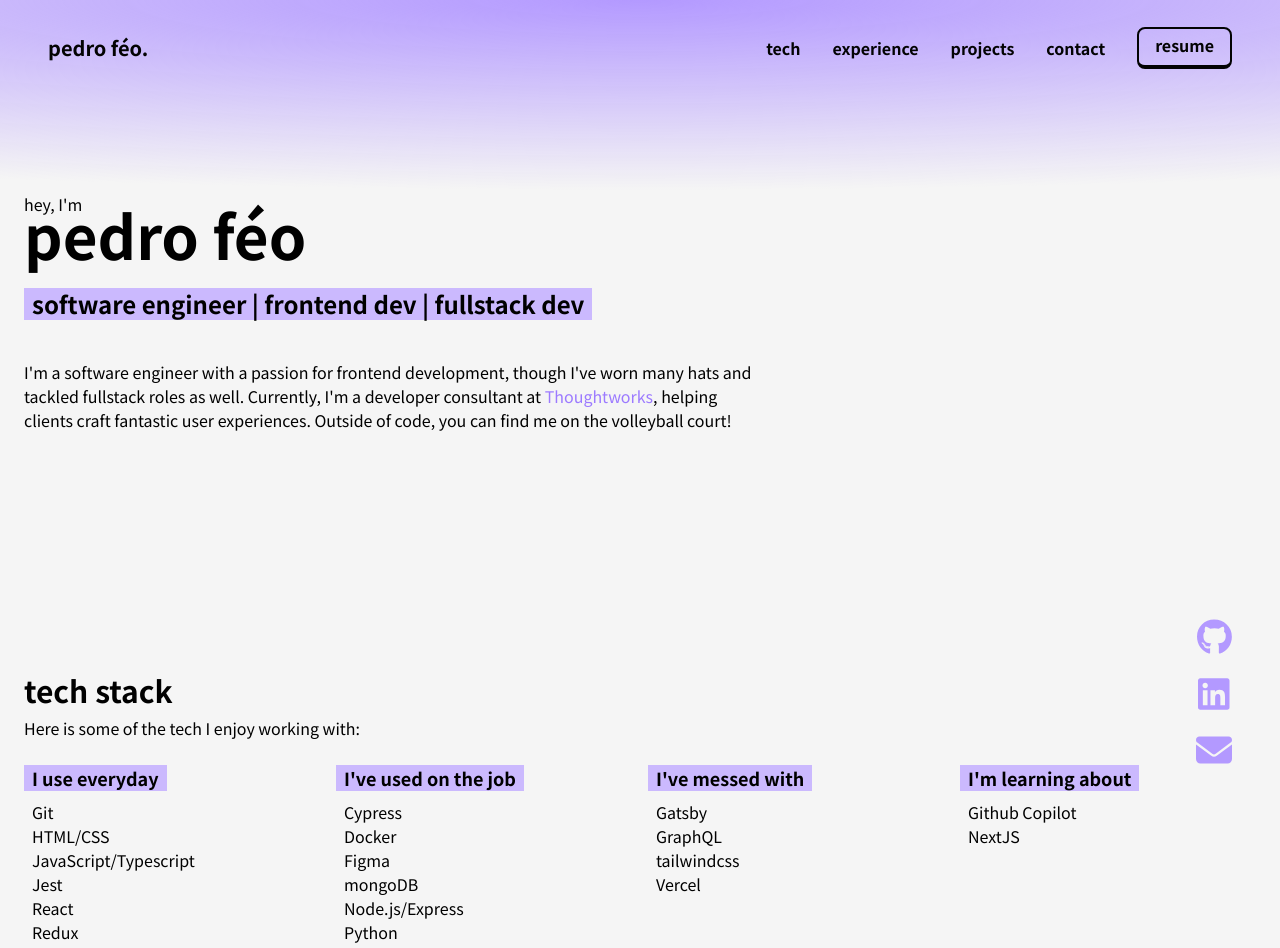
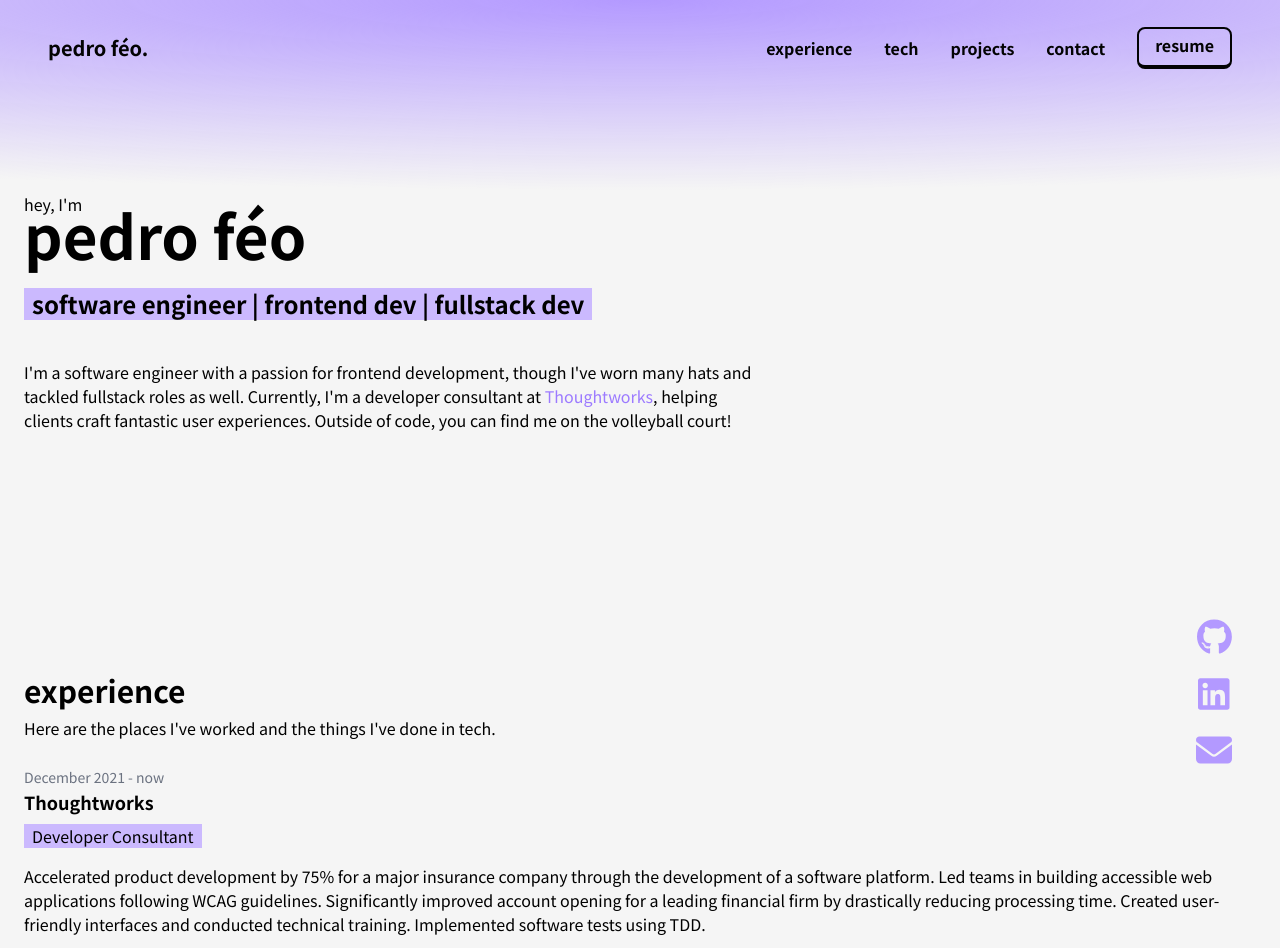
Before and after one commit to Phe0/cv, a Next.js app: page / in a window 1280 px wide. Shown: the top 948 px of the page. Built offline with nearby package versions, Linux system fonts and the light colour scheme.

Commit message:
add experience section

```diff
--- /dev/null
+++ b/app/components/experience-section.tsx
@@ -0,0 +1,48 @@
+import { Section } from "@/components/section";
+import experienceJson from "@/data/experience.json";
+
+interface ExperienceItemProps {
+  startDate: string;
+  endDate: string;
+  jobDescription: string;
+  company: string;
+  about: string;
+}
+
+function ExperienceItem({
+  startDate,
+  endDate,
+  jobDescription,
+  company,
+  about,
+}: ExperienceItemProps) {
+  return (
+    <div className="mb-8">
+      <span className="text-sm text-gray-500">
+        {startDate} - {endDate}
+      </span>
+      <h3 className="font-bold text-lg mb-2">{company}</h3>
+      <p className="mb-4">
+        <mark className="bg-violet-light px-2">{jobDescription}</mark>
+      </p>
+      <p>{about}</p>
+    </div>
+  );
+}
+
+export function ExperienceSection() {
+  return (
+    <Section.Root id="experience">
+      <Section.Title>experience</Section.Title>
+      <Section.Description>
+        Here are the places I&apos;ve worked and the things I&apos;ve done in
+        tech.
+      </Section.Description>
+      <Section.Content>
+        {experienceJson.map((experience) => (
+          <ExperienceItem key={experience.company} {...experience} />
+        ))}
+      </Section.Content>
+    </Section.Root>
+  );
+}
--- a/app/page.tsx
+++ b/app/page.tsx
@@ -2,6 +2,7 @@ import { MainSection } from "./components/main-section";
 import { Navbar } from "@/components/navbar";
 import { Footer } from "@/components/footer";
 import { TechSection } from "./components/tech-section";
+import { ExperienceSection } from "./components/experience-section";
 
 export default function Home() {
   return (
@@ -9,6 +10,7 @@ export default function Home() {
       <Navbar />
       <main className="max-w-7xl mx-auto px-6">
         <MainSection />
+        <ExperienceSection />
         <TechSection />
       </main>
       <Footer />
--- a/components/navbar/index.tsx
+++ b/components/navbar/index.tsx
@@ -8,12 +8,12 @@ export interface NavItemProps {
 
 const items: Array<NavItemProps> = [
   {
+    title: "experience",
+    href: "/#experience",
+  },
+  {
     title: "tech",
     href: "/#tech",
-  },
-  {
-    title: "experience",
-    href: "/#experience",
   },
   {
     title: "projects",
```
